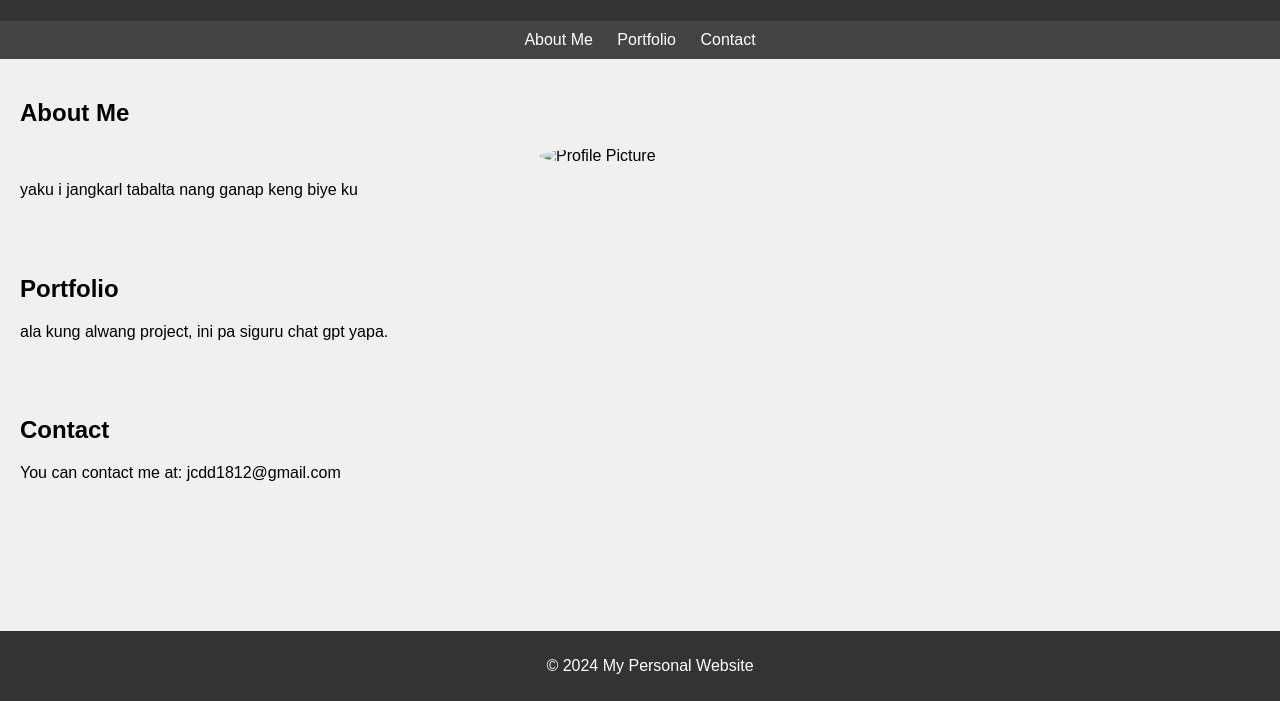
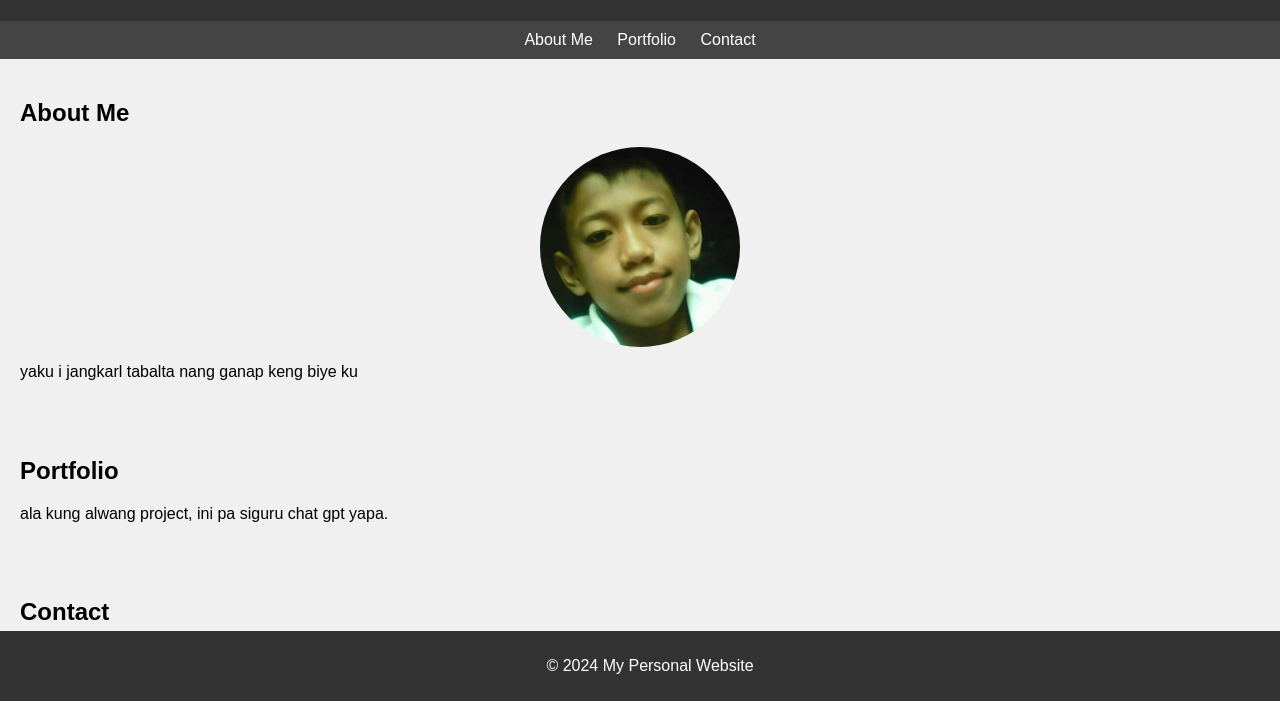
Before and after one commit to jcdd0118/johncarl, a plain HTML site: page index.html in a window 1280 px wide. Shown: the part 99-800 px from the top of the page. Drawn offline with Linux system fonts and the light colour scheme.

Commit message:
index.html

```diff
--- a/index.html
+++ b/index.html
@@ -61,7 +61,7 @@
     </nav>
     <section id="about">
         <h2>About Me</h2>
-        <img src="profile.jpg" alt="Profile Picture" class="profile-img">
+        <img src="123.jpg" alt="Profile Picture" class="profile-img">
         <p>yaku i jangkarl tabalta nang ganap keng biye ku</p>
     </section>
     <section id="portfolio">
```
